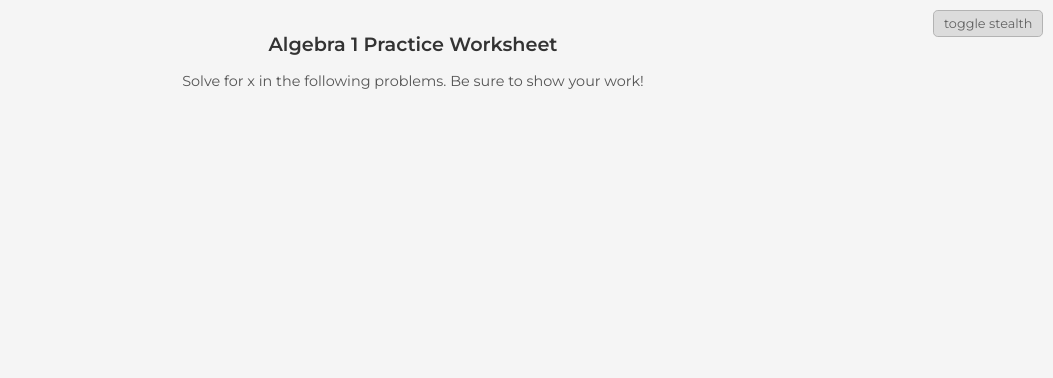
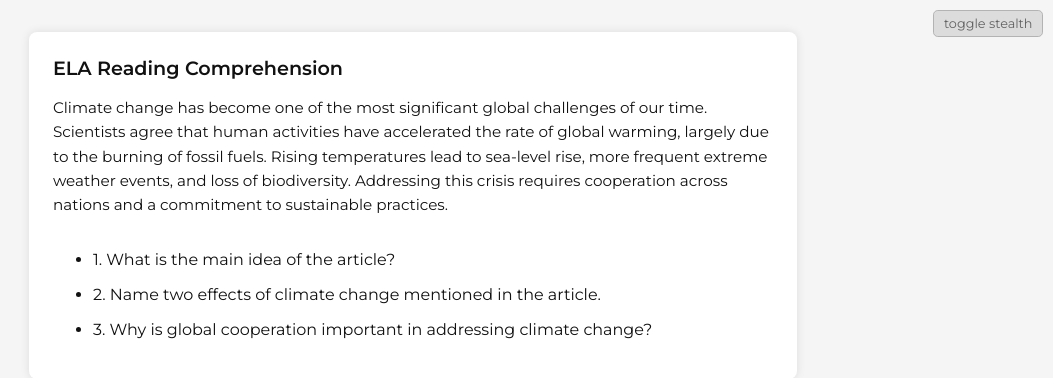
Before and after one commit to cyberkittenz/blueruby, a plain HTML site: page index.html in a window 1280 px wide. Both pictures are taken after a click on the element "toggle stealth". Shown: the whole page, without its empty margins (227-1280 px from the left). Drawn offline with Linux system fonts and the light colour scheme.

Commit message:
Update index.html

```diff
--- a/index.html
+++ b/index.html
@@ -3,7 +3,7 @@
 <head>
   <meta charset="UTF-8" />
   <meta name="viewport" content="width=device-width, initial-scale=1" />
-  <title>algebra worksheet</title>
+  <title>reading comprehension - ela</title>
   <style>
     @import url('https://fonts.googleapis.com/css2?family=Montserrat:wght@400;600&display=swap');
     body {
@@ -95,16 +95,27 @@
       background: #fff !important;
       color: #000 !important;
     }
-    .fake-math-title {
+    .fake-ela-container {
+      max-width: 720px;
+      text-align: left;
+      background: #fff;
+      padding: 1.5rem;
+      border-radius: 0.5rem;
+      box-shadow: 0 0 10px rgba(0,0,0,0.1);
+      display: none;
+    }
+    .fake-ela-title {
       font-size: 1.2rem;
       font-weight: bold;
-      color: #333;
       margin-bottom: 1rem;
     }
-    .fake-math-desc {
-      font-size: 0.9rem;
-      color: #555;
+    .fake-ela-article {
+      font-size: 0.95rem;
+      line-height: 1.6;
       margin-bottom: 2rem;
+    }
+    .fake-ela-questions li {
+      margin-bottom: 1rem;
     }
   </style>
 </head>
@@ -124,9 +135,16 @@
     />
     <button onclick="loadProxy()">go</button>
   </div>
-  <div class="fake-math-title" id="fakeTitle" style="display: none;">Algebra 1 Practice Worksheet</div>
-  <div class="fake-math-desc" id="fakeDesc" style="display: none;">
-    Solve for x in the following problems. Be sure to show your work!
+  <div class="fake-ela-container" id="fakeELA">
+    <div class="fake-ela-title">ELA Reading Comprehension</div>
+    <div class="fake-ela-article">
+      <p>Climate change has become one of the most significant global challenges of our time. Scientists agree that human activities have accelerated the rate of global warming, largely due to the burning of fossil fuels. Rising temperatures lead to sea-level rise, more frequent extreme weather events, and loss of biodiversity. Addressing this crisis requires cooperation across nations and a commitment to sustainable practices.</p>
+    </div>
+    <ul class="fake-ela-questions">
+      <li>1. What is the main idea of the article?</li>
+      <li>2. Name two effects of climate change mentioned in the article.</li>
+      <li>3. Why is global cooperation important in addressing climate change?</li>
+    </ul>
   </div>
   <iframe id="proxyFrame" sandbox="allow-scripts allow-same-origin allow-forms allow-popups"></iframe>
   <script>
@@ -149,11 +167,9 @@
 
     function toggleStealth() {
       document.body.classList.toggle('stealth-mode');
-      const fakeTitle = document.getElementById('fakeTitle');
-      const fakeDesc = document.getElementById('fakeDesc');
+      const fakeELA = document.getElementById('fakeELA');
       const isStealth = document.body.classList.contains('stealth-mode');
-      fakeTitle.style.display = isStealth ? 'block' : 'none';
-      fakeDesc.style.display = isStealth ? 'block' : 'none';
+      fakeELA.style.display = isStealth ? 'block' : 'none';
     }
   </script>
 </body>
```
